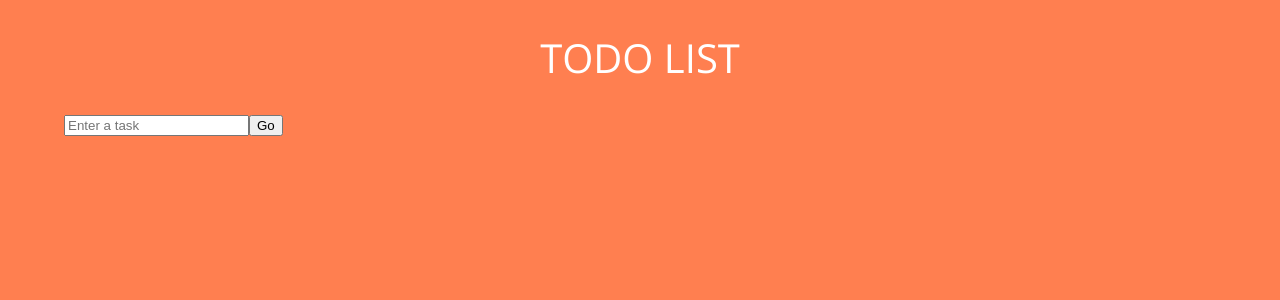
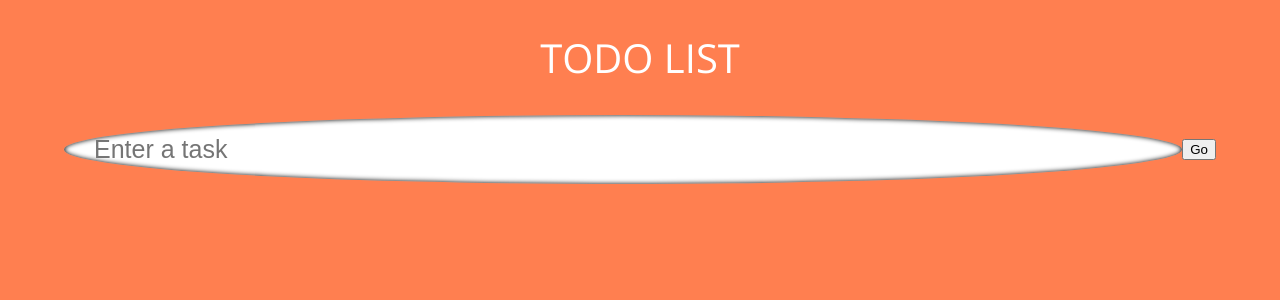
Before and after one commit to KennedyMungai/todolistAnother, a React (Create React App) app: page / in a window 1280 px wide. Shown: the top 300 px of the page. Built offline with nearby package versions, Linux system fonts and the light colour scheme; the HTML template or start-up script is replaced by a standard one.

Commit message:
Addd styling for the input box

```diff
--- a/src/components/styles.css
+++ b/src/components/styles.css
@@ -4,3 +4,13 @@
     position: relative;
     align-items: center;
 }
+
+.input__box {
+    width: 100%;
+    border-radius: 50%;
+    padding: 20px 30px;
+    font-size: 25px;
+    border: none;
+    transition: 0.2s;
+    box-shadow: inset 0 0 5px black;
+}
```
